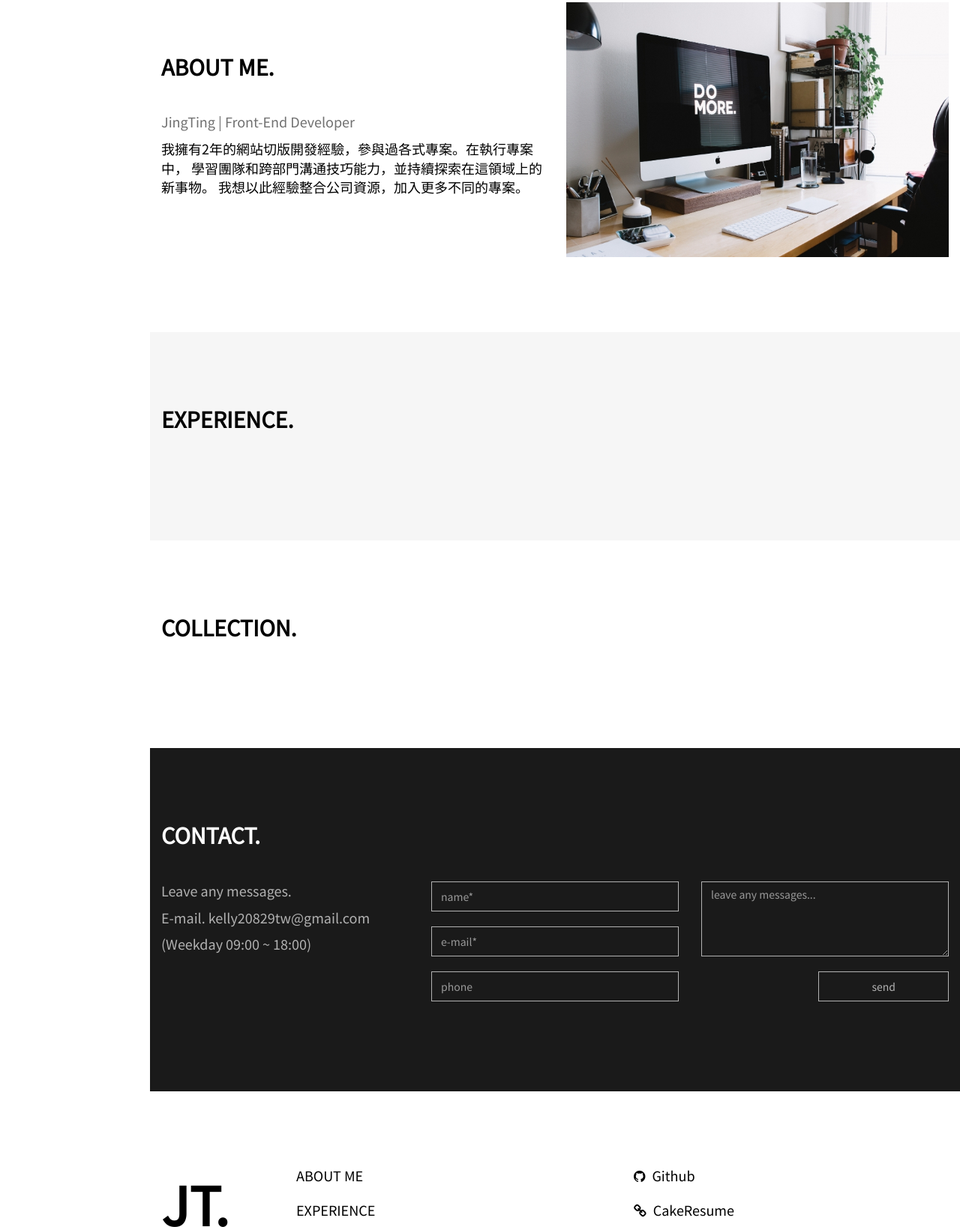
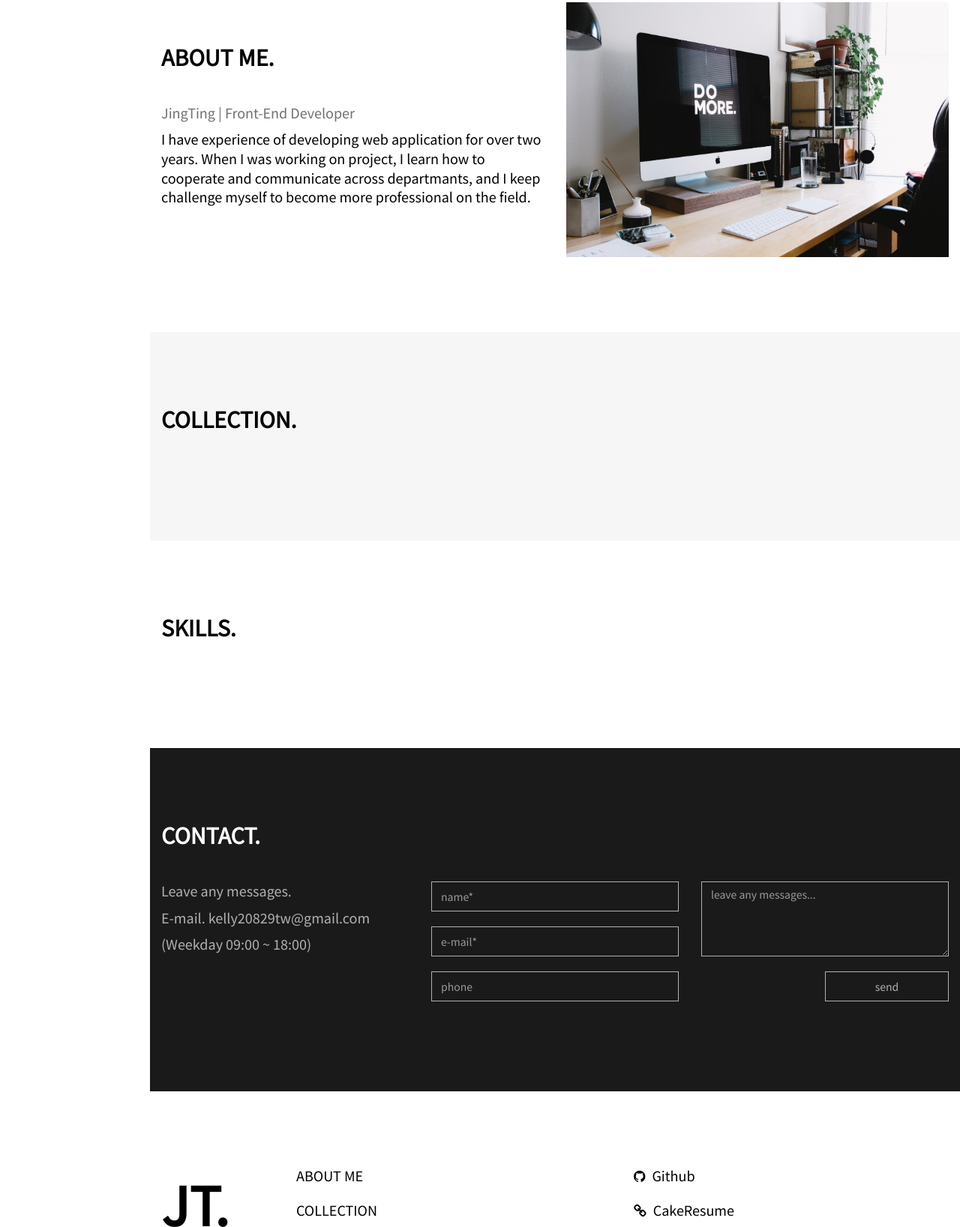
Before and after one commit to JingTingZeng/resume, a plain HTML site: page index.html in a window 1280 px wide. Shown: the part 897-2534 px from the top of the page at 75% size. Drawn offline with nearby package versions, Linux system fonts and the light colour scheme.

Commit message:
調整版面內容與將內容改成英文

```diff
--- a/assets/less/base.less
+++ b/assets/less/base.less
@@ -15,6 +15,9 @@ h2{
 .light-gray{
     color: #707070;
 }
+.bg-gray{
+    background-color: #f6f6f6;
+}
 @media screen and(max-width: 991px){
     html{
         font-size: 16px;
--- a/assets/less/custom.less
+++ b/assets/less/custom.less
@@ -57,10 +57,10 @@
     }
         .banner-title{
             text-align: right;
-            font-size: 1.5em;
+            font-size: 2em;
         }
         .banner-title-line{
-            width: 10em;
+            width: 60%;
             height: 3px;
             margin: 5px 0 15px 0;
             margin-right: 15px;
@@ -69,6 +69,11 @@
             margin-right: 15px;
             font-size: 1rem;
         }
+}
+@media screen and(max-width: 320px){
+    .banner-title{
+        font-size: 1.5em;
+    }
 }
 /*------------------------------------*\
     $l-about
@@ -116,8 +121,9 @@
         height: 100px;
     }
     .btn-submit{
+        width: 50%;
         height: 40px;
-        padding: 6px 5em;
+        padding: 6px 0;
         border: 1px solid #b2b2b2;
         border-radius: 0;
         background-color: transparent;
--- a/index.html
+++ b/index.html
@@ -31,7 +31,7 @@
 		<nav id="sidebar" class="nav">
 			<ul class="list-unstyled menu">
 				<li class="menu-item"><a href="#about">ABOUT ME</a></li>
-				<li class="menu-item"><a href="#experience">EXPERIENCE</a></li>
+				<!-- <li class="menu-item"><a href="#experience">EXPERIENCE</a></li> -->
 				<li class="menu-item"><a href="#collection">COLLECTION</a></li>
 				<li class="menu-item"><a href="#skills">SKILLS</a></li>
 				<li class="menu-item"><a href="#contact">CONTACT</a></li>
@@ -60,12 +60,9 @@
 							<h2>ABOUT ME.</h2>
 							<p class="light-gray">JingTing | Front-End Developer</p>
 							<p>
-								<!-- I have developing web applications experience for over two years.
-								When I was working on project, I learn how to communicate across departmants and group,
-								and I keep challenge myself to become more professional on my field. -->
-								我擁有2年的網站切版開發經驗，參與過各式專案。在執行專案中，
-								學習團隊和跨部門溝通技巧能力，並持續探索在這領域上的新事物。
-								我想以此經驗整合公司資源，加入更多不同的專案。
+								I have experience of developing web application for over two years.
+								When I was working on project, I learn how to cooperate and communicate across departmants,
+								and I keep challenge myself to become more professional on the field.
 							</p>
 						</div>
 						<div class="col-sm-6">
@@ -74,14 +71,15 @@
 					</div>
 				</div>
 			</section>
-			<section id="experience" class="section-block l-experience">
+
+			<section id="collection" class="section-block bg-gray l-colletion">
 				<div class="container">
-					<h2>EXPERIENCE.</h2>
+					<h2>COLLECTION.</h2>
 				</div>
 			</section>
-			<section id="collection" class="section-block l-colletion">
+			<section id="skilld" class="section-block l-skills">
 				<div class="container">
-					<h2>COLLECTION.</h2>
+					<h2>SKILLS.</h2>
 				</div>
 			</section>
 			<section id="contact" class="section-block l-contact">
@@ -129,16 +127,16 @@
 					<div class="col-sm-2">
 						<div class="logo">JT.</div>
 					</div>
-					<div class="col-sm-5 hidden-xs">
+					<div class="col-md-5 col-sm-4 hidden-xs">
 						<ul class="list-unstyled menu">
 							<li class="menu-item"><a href="#about">ABOUT ME</a></li>
-							<li class="menu-item"><a href="#experience">EXPERIENCE</a></li>
+							<!-- <li class="menu-item"><a href="#experience">EXPERIENCE</a></li> -->
 							<li class="menu-item"><a href="#collection">COLLECTION</a></li>
 							<li class="menu-item"><a href="#skills">SKILLS</a></li>
 							<li class="menu-item"><a href="#contact">CONTACT</a></li>
 						</ul>
 					</div>
-					<div class="col-sm-5 footer-link">
+					<div class="col-md-5 col-sm-6 footer-link">
 						<ul class="list-unstyled community">
 							<li><a href="#"><i class="fa fa-github" aria-hidden="true"></i> Github</a></li>
 							<li><a href="#"><i class="fa fa-link" aria-hidden="true"></i> CakeResume</a></li>
```
Also changed, not shown: assets/css/custom.css, 1 other file.
